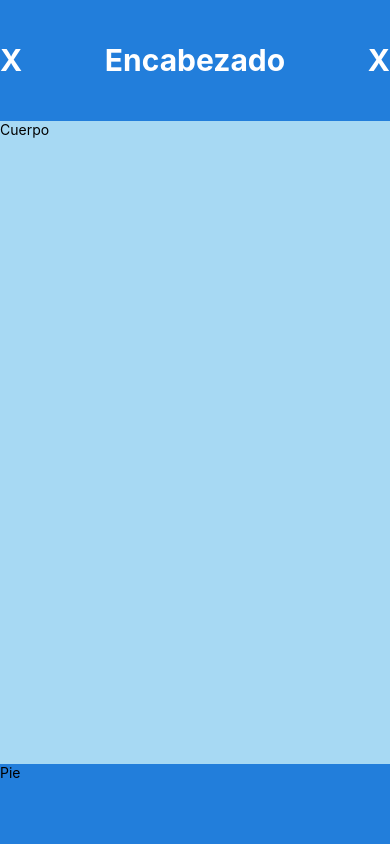
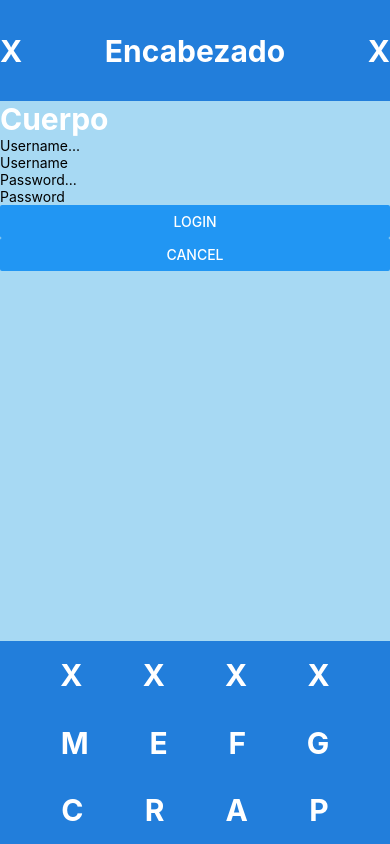
Before and after one commit to LMendoza70/App-5A, a React Native app: screen / in a window 390 px wide. Built offline with nearby package versions, Linux system fonts and the light colour scheme.

Commit message:
25/01/24

```diff
--- a/App.js
+++ b/App.js
@@ -1,22 +1,82 @@
 import { StatusBar } from 'expo-status-bar';
-import { StyleSheet, Text, TextInput, View } from 'react-native';
+import { Button, StyleSheet, Text, TextInput, View } from 'react-native';
 
 export default function App() {
   return (
     <View style={styles.container}>
+      <Encabezado/>
+      <Cuerpo/>
+      <Pie/>
+      <Pie2 opA='M' opD={'G'} opB={'E'} opC='F'/>
+      <Pie3 op1={'C'} op2={'R'} op3={'A'} op4={'P'}/>
+    </View>
+  );
+}
+export const Encabezado=()=>{
+  return(
     <View style={styles.encabezado}>
         <Text style={styles.texto}>X</Text>
         <Text style={styles.texto}>Encabezado</Text>
         <Text style={styles.texto}>X</Text>
     </View>
+  )
+}
+
+export const Login=()=>{
+  return(
+    <View>
+      <Text>Username...</Text>
+      <TextInput placeholder='Username'/>
+      <Text>Password...</Text>
+      <TextInput placeholder='Password' />
+      <Button title='Login' />
+      <Button title='Cancel'/>
+    </View>
+  )
+}
+
+export const Cuerpo=()=>{
+  return(
     <View style={styles.cuerpo}>
-        <Text>Cuerpo</Text>
+        <Text style={styles.texto}>Cuerpo</Text>
+        <Login/>
     </View>
+  )
+}
+
+export const Pie=()=>{
+  //aqui podria tener varias operaciones sin problemas
+  return(
     <View style={styles.pie}>
-        <Text>Pie</Text>
+        <Text style={styles.texto}>X</Text>
+        <Text style={styles.texto}>X</Text>
+        <Text style={styles.texto}>X</Text>
+        <Text style={styles.texto}>X</Text>
     </View>
+  )
+}
+
+export const Pie2=(props)=>{
+  return(
+    <View style={styles.pie}>
+        <Text style={styles.texto}>{props.opA}</Text>
+        <Text style={styles.texto}>{props.opB}</Text>
+        <Text style={styles.texto}>{props.opC}</Text>
+        <Text style={styles.texto}>{props.opD}</Text>
     </View>
-  );
+  )
+}
+
+export const Pie3=({op1, op2, op3,op4})=>{
+  //aqui podria tener varias operaciones sin problemas
+  return(
+    <View style={styles.pie}>
+        <Text style={styles.texto}>{op1}</Text>
+        <Text style={styles.texto}>{op2}</Text>
+        <Text style={styles.texto}>{op3}</Text>
+        <Text style={styles.texto}>{op4}</Text>
+    </View>
+  )
 }
 
 const styles = StyleSheet.create({
@@ -43,6 +103,9 @@ const styles = StyleSheet.create({
   },
   pie:{
     flex:1,
+    flexDirection:'row',
+    justifyContent:'space-evenly',
+    alignItems:'center',
     backgroundColor:'#227edb'
   }
 });
```
Lines whose indentation alone changed are shown as unchanged.
